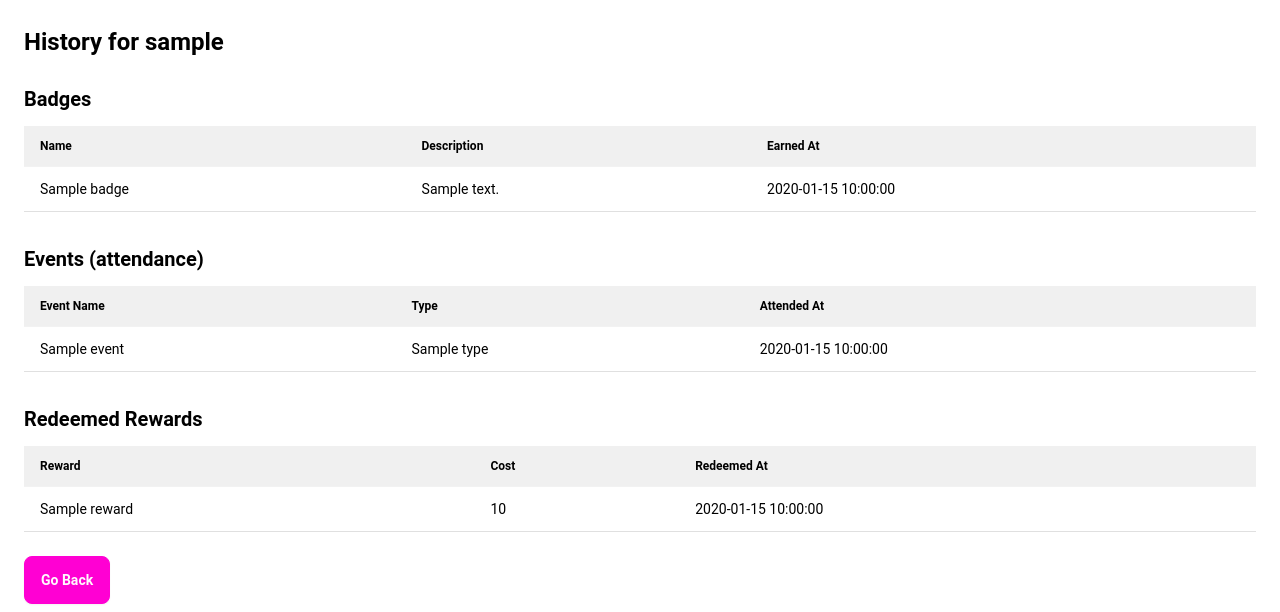
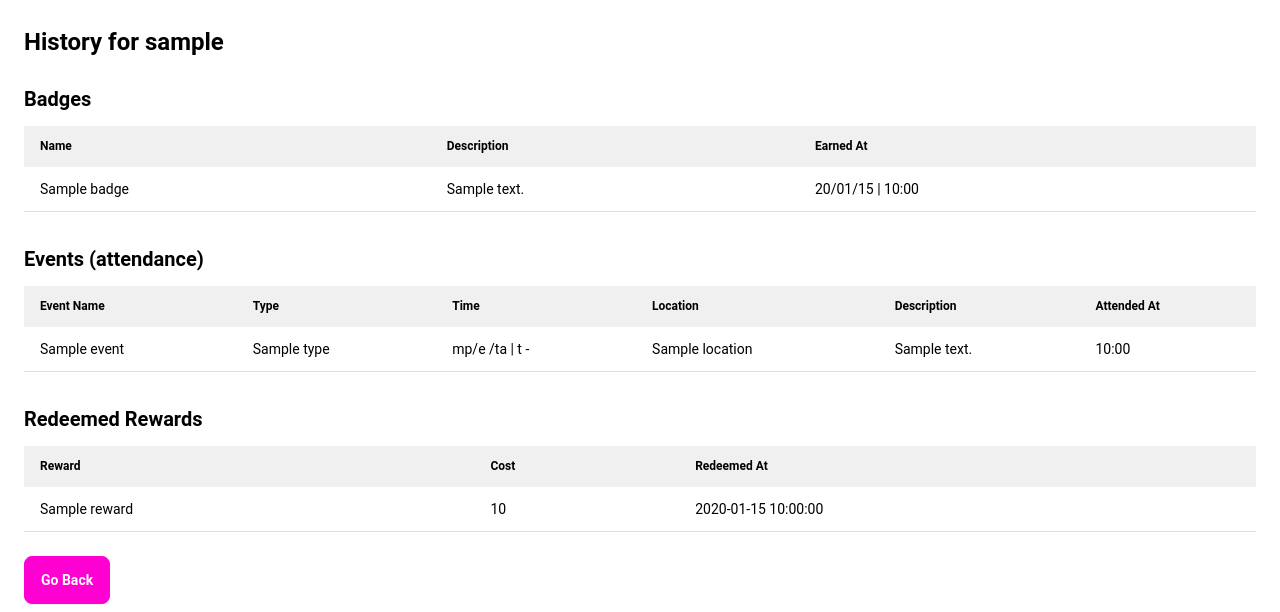
Before and after one commit to EAST-Student-Incentive-System/App, a Flask app: template App/templates/student_history.html in a window 1280 px wide. Shown: the part 60-672 px from the top of the page. Run offline with Flask 3, Linux system fonts and the light colour scheme; the template is opened without the code that fills it: most values are stand-ins (such as "Sample title", 1, 10 or a date in 2020); some libraries are stand-ins or nearby versions.

Commit message:
enhancement: Time displays are much nicer now

```diff
--- a/App/templates/student_history.html
+++ b/App/templates/student_history.html
@@ -30,7 +30,7 @@
                   <tr>
                     <td>{{ entry.badge.name }}</td>
                     <td>{{ entry.badge.description }}</td>
-                    <td>{{ entry.earnedAt }}</td>
+                    <td>{{ entry.earnedAt[2:4] }}/{{ entry.earnedAt[5:7] }}/{{ entry.earnedAt[8:10] }} | {{ entry.earnedAt[11:16] }}</td>
                   </tr>
                 {% endfor %}
               </tbody>
@@ -46,13 +46,28 @@
         {% if history.events %}
           <div class="overflow-x-auto">
             <table class="table w-full table- data-table">
-              <thead><tr><th>Event Name</th><th>Type</th><th>Attended At</th></tr></thead>
+              <thead><tr><th>Event Name</th><th>Type</th><th>Time</th><th>Location</th><th>Description</th><th>Attended At</th></tr></thead>
               <tbody>
                 {% for entry in history.events %}
                   <tr>
                     <td>{{ entry.event.name }}</td>
                     <td>{{ entry.event.type }}</td>
-                    <td>{{ entry.timestamp }}</td>
+                    <td>
+                      {% set start_time = entry.event.start %}
+                      {% set end_time = entry.event.end %}
+                      {{ start_time[2:4] }}/{{ start_time[5:7] }}/{{ start_time[8:10] }} | {{ start_time[11:16] }} - {{ end_time[11:16] }}
+                    </td>
+                    <td>{{ entry.event.location or 'N/A' }}</td>
+                    <td>
+                      {% if entry.event.description and entry.event.description|length > 50 %}
+                        <button class="btn btn-xs btn-ghost" data-description="{{ entry.event.description }}" onclick="showDescription(this)">
+                          {{ entry.event.description[:50] }}...
+                        </button>
+                      {% else %}
+                        {{ entry.event.description or 'No description' }}
+                      {% endif %}
+                    </td>
+                    <td>{{ entry.timestamp[11:16] }}</td>
                   </tr>
                 {% endfor %}
               </tbody>
@@ -62,6 +77,26 @@
           <p class="text-gray-500">No attendance records.</p>
         {% endif %}
       </section>
+
+      <dialog id="descriptionModal" class="modal">
+        <div class="modal-box">
+          <h3 class="font-bold text-lg">Full Description</h3>
+          <p id="descriptionContent" class="py-4"></p>
+          <div class="modal-action">
+            <form method="dialog">
+              <button class="btn">Close</button>
+            </form>
+          </div>
+        </div>
+      </dialog>
+
+      <script>
+        function showDescription(button) {
+          const description = button.getAttribute('data-description');
+          document.getElementById('descriptionContent').textContent = description;
+          document.getElementById('descriptionModal').showModal();
+        }
+      </script>
 
       <section>
         <h3 class="section-heading">Redeemed Rewards</h3>
```
